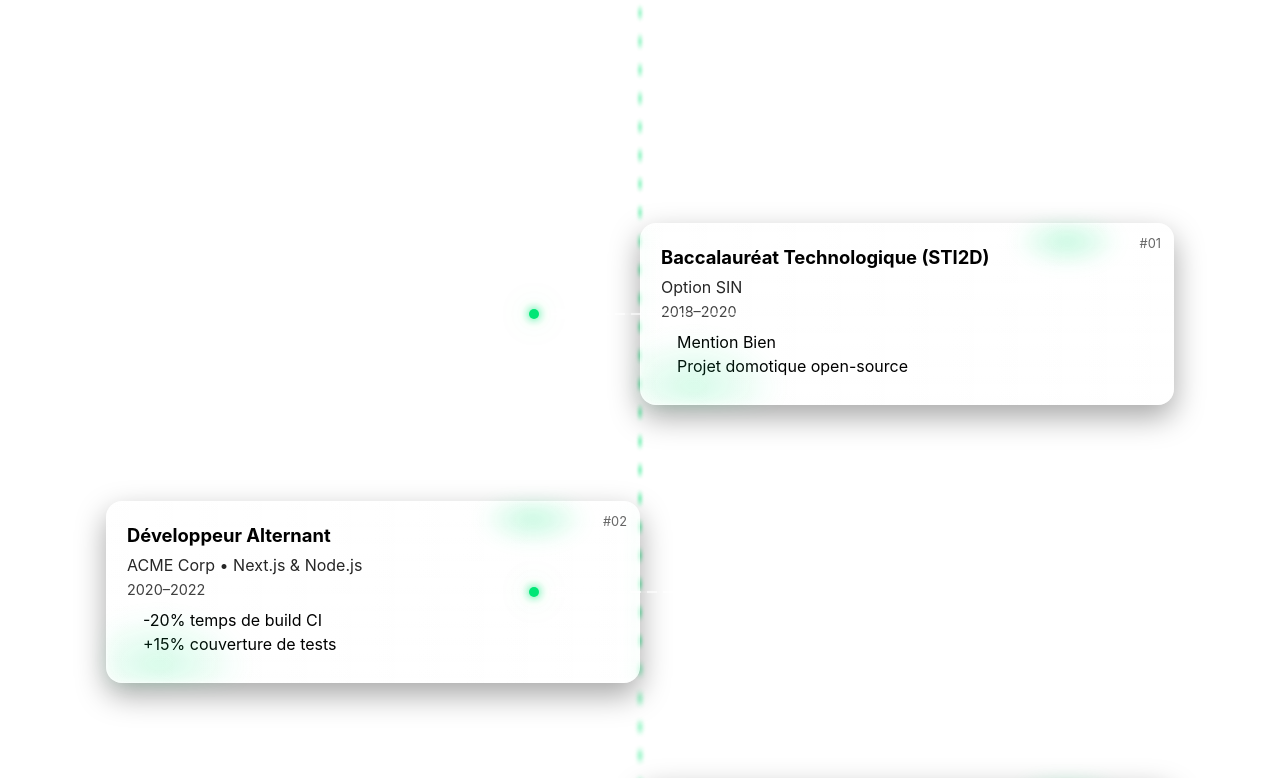
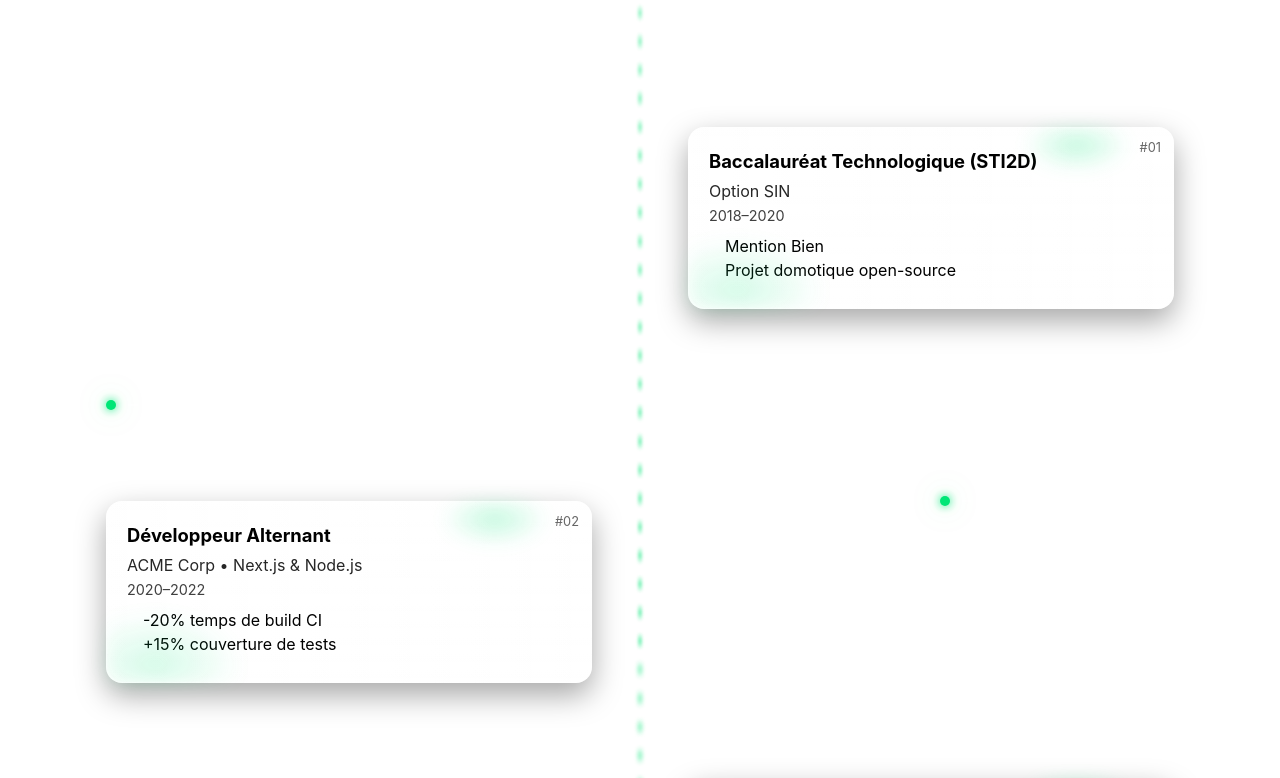
Before and after one commit to NolanEssertaize/portfolio-front, a Next.js app: page / in a window 1280 px wide. Shown: the part 680-1458 px from the top of the page. Built offline with nearby package versions, Linux system fonts and the light colour scheme.

Commit message:
feat: align parcours cards with animated rail

```diff
--- a/src/app/globals.css
+++ b/src/app/globals.css
@@ -579,27 +579,26 @@ img {
   padding: 0;
   position: relative;
   z-index: 1;
+  display: grid;
+  grid-template-columns: 1fr;
+  gap: 6rem;
+}
+
+@media (min-width: 800px) {
+  .zigzag {
+    grid-template-columns: 1fr 1fr;
+  }
 }
 
 .item {
   position: relative;
-  display: grid;
-  grid-template-columns: 1fr;
-  align-items: center;
-  margin: 6rem 0;
+  display: contents;
 }
 
-@media (min-width: 800px) {
-  .item {
-    grid-template-columns: 1fr 1fr;
-  }
-}
-
-.left  { grid-template-areas: "card ."; }
-.right { grid-template-areas: ". card"; }
+.left > .card { grid-column: 1; }
+.right > .card { grid-column: 2; }
 
 .card {
-  grid-area: card;
   background: linear-gradient(180deg, var(--bg), transparent 140%),
               linear-gradient(to right, rgba(255,255,255,0.08), rgba(255,255,255,0.03));
   border: 1px solid var(--stroke);
@@ -652,14 +651,21 @@ img {
 }
 
 .connector {
-  position: absolute;
-  top: 50%;
-  left: 50%;
-  transform: translate(-50%,-50%);
+  position: relative;
+  height: 0;
   display: flex;
   align-items: center;
-  gap: 12px;
   pointer-events: none;
+}
+
+.left > .connector {
+  grid-column: 2;
+  justify-self: end;
+}
+
+.right > .connector {
+  grid-column: 1;
+  justify-self: start;
 }
 
 .dot {
@@ -671,18 +677,19 @@ img {
 }
 
 .line {
+  display: inline-block;
+  margin: 0 12px;
   width: min(18vw, 200px);
   height: 2px;
   background-image: repeating-linear-gradient(
     to right,
-    rgba(255,255,255,0.6) 0 10px,
-    rgba(255,255,255,0.1) 10px 16px
+    rgba(255,255,255, calc(0.4 + var(--charge, 0) * 0.6)) 0 10px,
+    rgba(255,255,255,0.08) 10px 16px
   );
+  opacity: calc(0.4 + var(--charge, 0) * 0.6);
   filter: drop-shadow(0 0 2px rgba(255,255,255,0.35));
+  transition: opacity 120ms linear, filter 120ms linear;
 }
-
-.left .connector { justify-content: flex-start; }
-.right .connector { justify-content: flex-end; }
 
 @media (prefers-reduced-motion: reduce) {
   .card,
--- a/src/ui/components/portfolio/sections/ParcoursTimeline.tsx
+++ b/src/ui/components/portfolio/sections/ParcoursTimeline.tsx
@@ -2,7 +2,7 @@ import { useEffect, useMemo, useRef } from "react";
 
 type Step = {
   id: number;
-  side: "left" | "right";
+  side?: "left" | "right";
   title: string;
   subtitle: string;
   period: string;
@@ -45,15 +45,19 @@ const stepsData: Step[] = [
 ];
 
 export default function ParcoursTimeline({ steps = stepsData }: { steps?: Step[] }) {
-  const railRef = useRef<HTMLDivElement | null>(null);
   const segmentsRef = useRef<HTMLSpanElement[]>([]);
   segmentsRef.current = [];
+  const cardsRef = useRef<HTMLDivElement[]>([]);
+  cardsRef.current = [];
 
   const segmentsCount = 28;
   const segments = useMemo(() => Array.from({ length: segmentsCount }), [segmentsCount]);
 
   const addSegmentRef = (el: HTMLSpanElement | null) => {
     if (el && !segmentsRef.current.includes(el)) segmentsRef.current.push(el);
+  };
+  const addCardRef = (el: HTMLDivElement | null) => {
+    if (el && !cardsRef.current.includes(el)) cardsRef.current.push(el);
   };
 
   useEffect(() => {
@@ -66,7 +70,17 @@ export default function ParcoursTimeline({ steps = stepsData }: { steps?: Step[]
         const intensity = Math.max(0, 1 - dist / (window.innerHeight * 0.6));
         seg.style.setProperty("--glow", intensity.toFixed(3));
       });
+      cardsRef.current.forEach((card) => {
+        const rect = card.getBoundingClientRect();
+        const cardCenter = rect.top + rect.height / 2;
+        const dist = Math.abs(cardCenter - centerY);
+        const t = Math.max(0, 1 - dist / (window.innerHeight * 0.7));
+        card.parentElement?.style.setProperty("--charge", t.toFixed(3));
+      });
     };
+
+    const mq = window.matchMedia("(prefers-reduced-motion: reduce)");
+    if (mq.matches) return;
 
     handler();
     window.addEventListener("scroll", handler, { passive: true });
@@ -79,20 +93,18 @@ export default function ParcoursTimeline({ steps = stepsData }: { steps?: Step[]
 
   return (
     <section id="about" className="wrapper" aria-label="Parcours">
-      <div className="rail" ref={railRef}>
+      <div className="rail">
         {segments.map((_, i) => (
           <span key={i} ref={addSegmentRef} className="segment" aria-hidden="true" />
         ))}
       </div>
 
       <ol className="zigzag">
-        {steps.map((s, i) => (
-          <li
-            key={s.id}
-            className={`${"item"} ${s.side === "left" ? "left" : "right"}`}
-            style={{ "--i": String(i) } as React.CSSProperties}
-          >
-            <article className="card" tabIndex={0}>
+        {steps
+          .map((s, i) => ({ ...s, side: s.side ?? (i % 2 ? "left" : "right") }))
+          .map((s) => (
+            <li key={s.id} className={`item ${s.side === "left" ? "left" : "right"}`}>
+              <article ref={addCardRef} className="card" tabIndex={0}>
                 <header className="cardHeader">
                   <h3 className="title">{s.title}</h3>
                   <p className="subtitle">{s.subtitle}</p>
@@ -107,7 +119,6 @@ export default function ParcoursTimeline({ steps = stepsData }: { steps?: Step[]
                   #{String(s.id).padStart(2, "0")}
                 </div>
               </article>
-
               <div className="connector" aria-hidden="true">
                 <span className="dot" />
                 <span className="line" />
```
Lines whose indentation alone changed are shown as unchanged.
